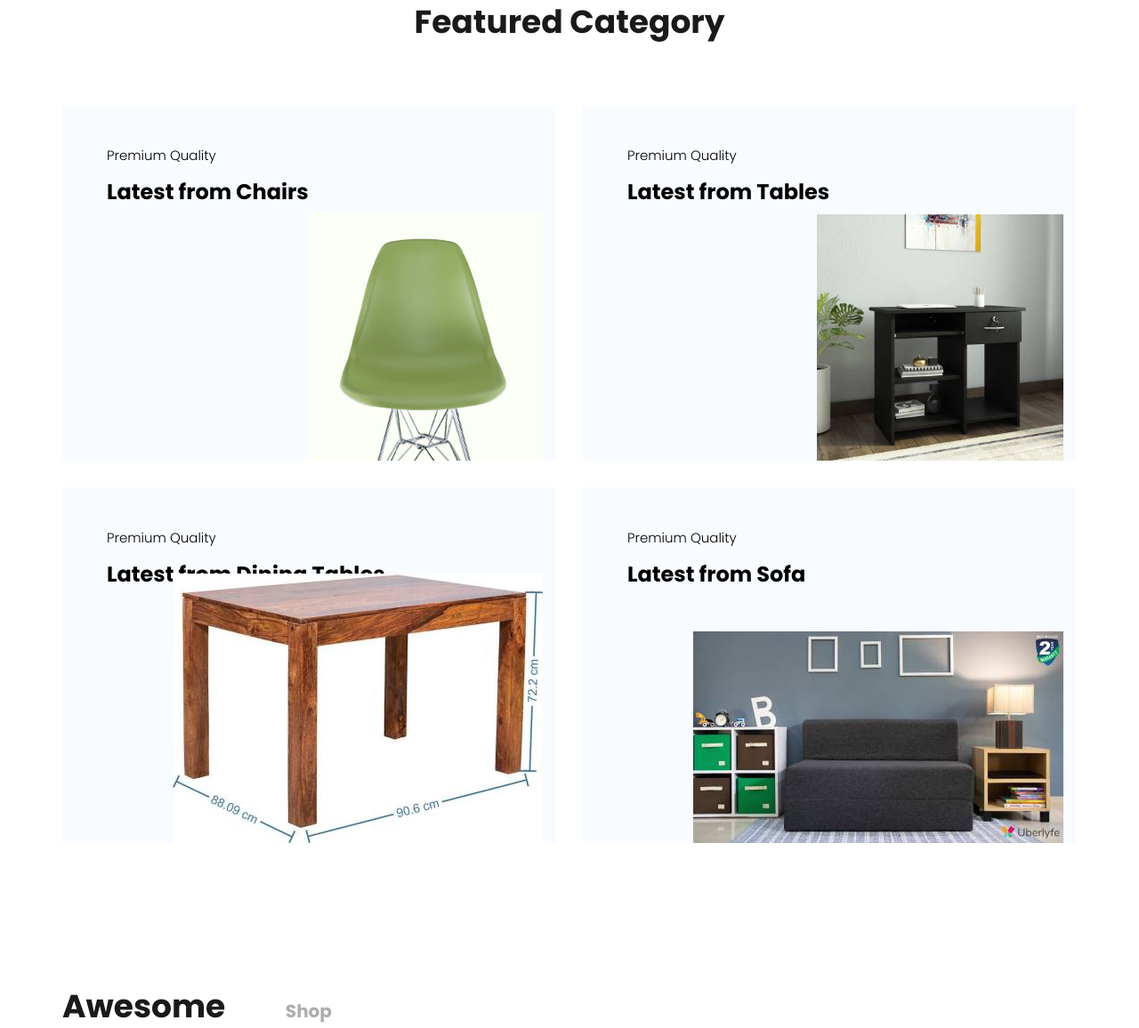
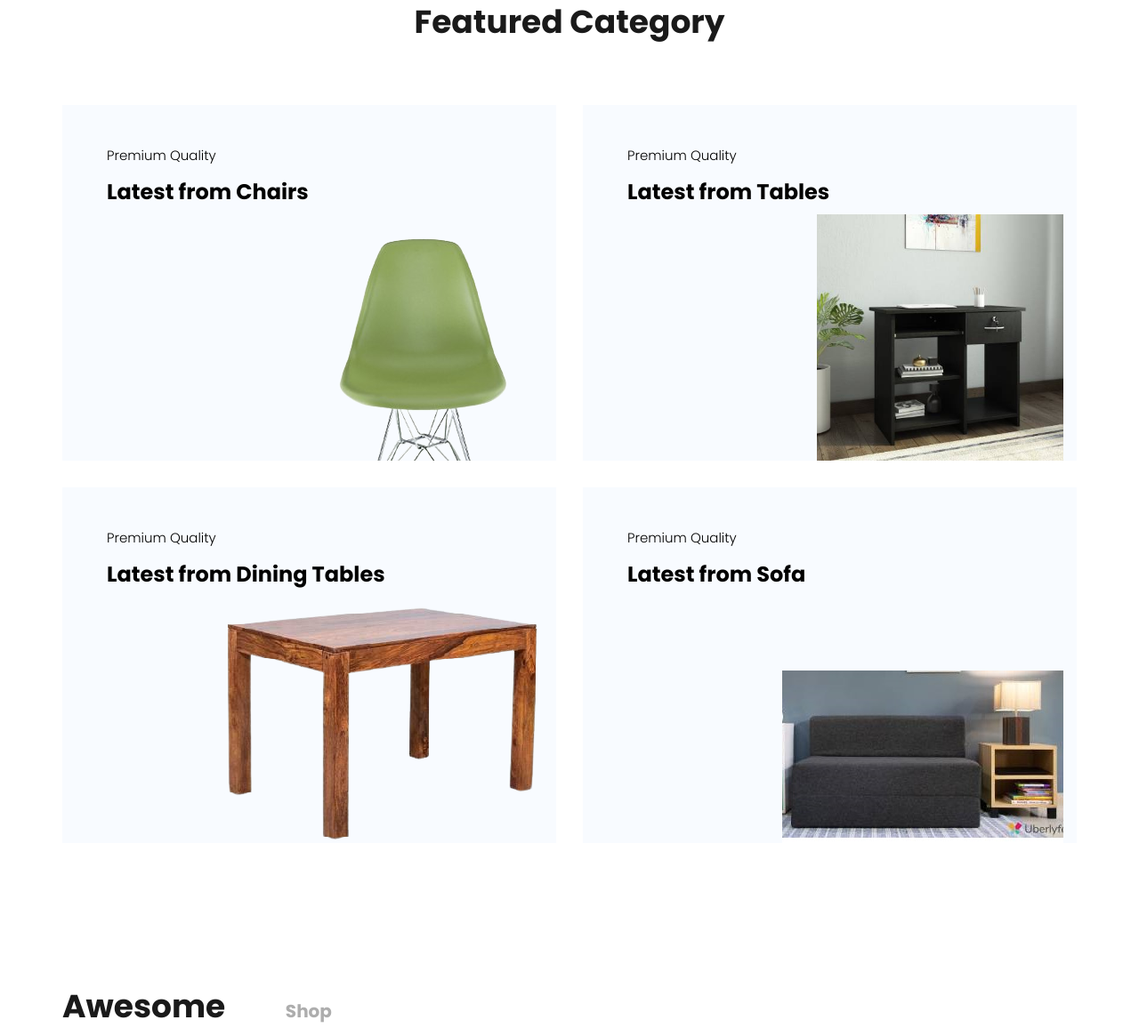
Before and after one commit to ikrishnabhatt/furniture-rental, a PHP site: page / in a window 1280 px wide. Shown: the part 949-2105 px from the top of the page at 89% size. Run offline with PHP 8.4, Linux system fonts and the light colour scheme.

Commit message:
final commit

```diff
--- a/index.php
+++ b/index.php
@@ -96,7 +96,7 @@
                 <div class="single_feature_post_text">
                     <p>Premium Quality</p>
                     <h3>Latest from Chairs</h3>
-                    <img src="img/product/product_6.png" alt="Chair" style="max-width: 100%; height: auto;">
+                    <img src="img/chair_nobg.png" alt="Chair" style="max-width: 100%; height: auto;">
                     <form id="form1" method="get" action="category.php?c=chair">
                         <button type="submit" name="c" value="chair" class="feature_btn" style="background: none;">EXPLORE NOW <i class="fas fa-play"></i></button>
                     </form>
@@ -116,7 +116,7 @@
                 <div class="single_feature_post_text">
                     <p>Premium Quality</p>
                     <h3>Latest from Dining Tables</h3>
-                    <img src="img/product/categories/dining/dining 1/dining 1 (1).jpeg" alt="Dining Table" style="max-width: 100%; height: auto;">
+                    <img src="img/table_nobg.png" alt="Dining Table" style="max-width: 100%; height: auto;">
                     <form id="form3" method="get" action="category.php?c=dining">
                         <button type="submit" name="c" value="dining" class="feature_btn" style="background: none;">EXPLORE NOW <i class="fas fa-play"></i></button>
                     </form>
@@ -126,7 +126,7 @@
                 <div class="single_feature_post_text">
                     <p>Premium Quality</p>
                     <h3>Latest from Sofa</h3>
-                    <img src="img/product/categories/sofa/sofa 1/sofa 1 (1).jpeg" alt="Sofa" style="max-width: 100%; height: auto;">
+                    <img src="img/sofa.jpeg" alt="Sofa" style="max-width: 100%; height: auto;">
                     <form id="form4" method="get" action="category.php?c=sofa">
                         <button type="submit" name="c" value="sofa" class="feature_btn" style="background: none;">EXPLORE NOW <i class="fas fa-play"></i></button>
                     </form>
```
Also changed, not shown: img/chair_nobg.png (added), img/product/b1.jpg (deleted), img/product/b2.jpg (deleted), img/product/b3.jpg (deleted), img/sofa.jpeg (added), img/table_nobg.png (added).
